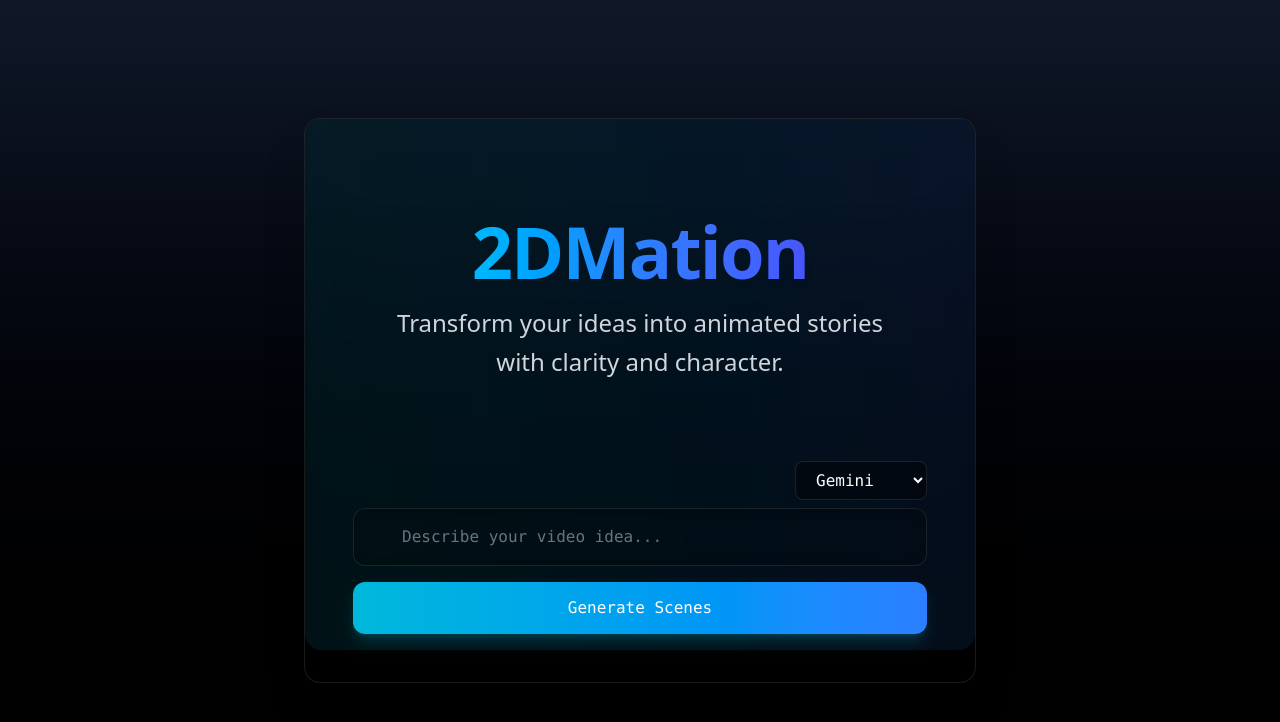
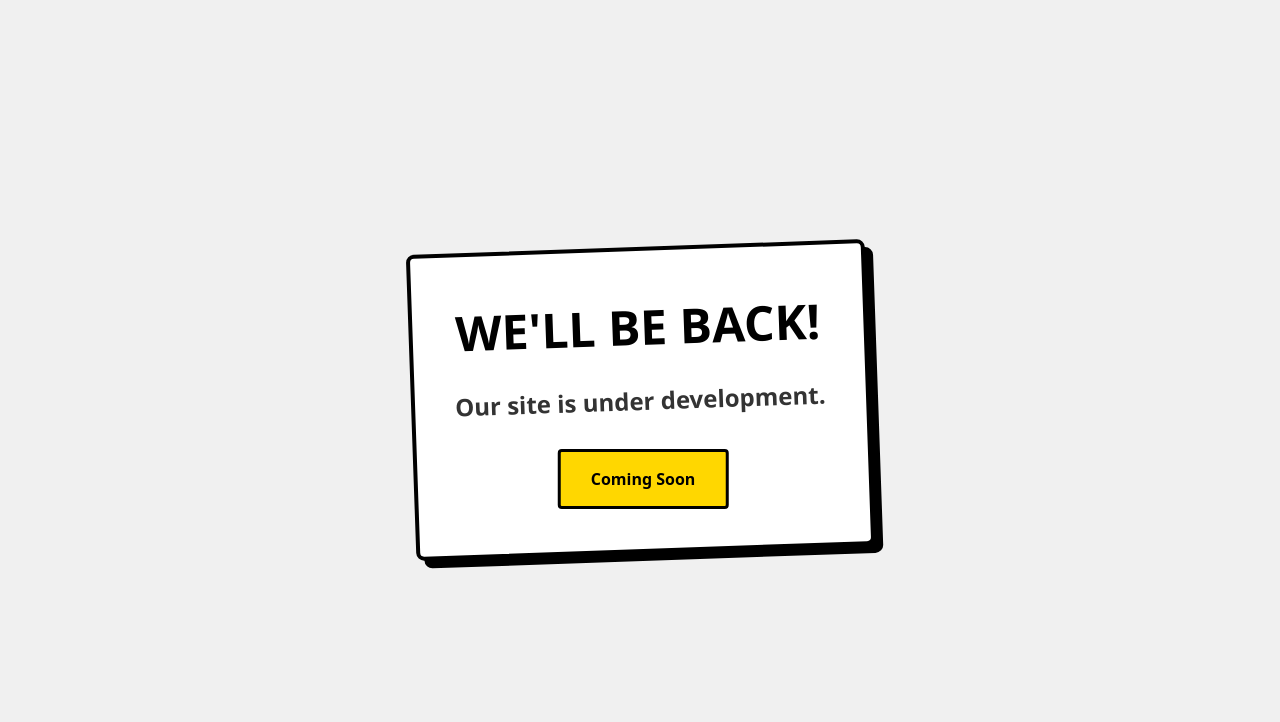
Before and after one commit to haard18/2dmation, a React (Vite) app in the folder client/: page / in a window 1280 px wide. Shown: the top 722 px of the page. Built offline with nearby package versions, Linux system fonts and the light colour scheme.

Commit message:
development

```diff
--- a/client/src/Pages/Home.tsx
+++ b/client/src/Pages/Home.tsx
@@ -1,52 +1,102 @@
 // pages/Home.jsx
 // import { useState } from "react";
-import Container from "../components/Container";
-import Header from "../components/Header";
-import PromptInput from "../components/PromptInput";
-import ScenesList from "../components/ScenesList";
-import RenderButton from "../components/RenderButton";
-import VideoPlayer from "../components/VideoPlayer";
-import useVideoGeneration from "../hooks/useVideoGeneration";
+// import Container from "../components/Container";
+// import Header from "../components/Header";
+// import PromptInput from "../components/PromptInput";
+// import ScenesList from "../components/ScenesList";
+// import RenderButton from "../components/RenderButton";
+// import VideoPlayer from "../components/VideoPlayer";
+// import useVideoGeneration from "../hooks/useVideoGeneration";
 
 const Home = () => {
-  const {
-    input,
-    setInput,
-    loading,
-    videoUrl,
-    scenes,
-    polling,
-    generateScenes,
-    renderVideo,
-    model,
-    setModel,
-  } = useVideoGeneration();
+  // const {
+  //   input,
+  //   setInput,
+  //   loading,
+  //   videoUrl,
+  //   scenes,
+  //   polling,
+  //   generateScenes,
+  //   renderVideo,
+  //   model,
+  //   setModel,
+  // } = useVideoGeneration();
 
+  // return (
+  //   <Container>
+  //     <Header />
+
+  //     <PromptInput
+  //       model={model}
+  //       setModel={setModel}
+  //       input={input}
+  //       setInput={setInput}
+  //       onGenerate={generateScenes}
+  //       loading={loading}
+  //       polling={polling}
+  //     />
+
+  //     <ScenesList scenes={scenes} />
+
+  //     <RenderButton
+  //       onRender={renderVideo}
+  //       loading={loading}
+  //       polling={polling}
+  //       showButton={scenes.length > 0 && !videoUrl}
+  //     />
+
+  //     <VideoPlayer videoUrl={videoUrl} />
+  //   </Container>
+  // );
   return (
-    <Container>
-      <Header />
-
-      <PromptInput
-        model={model}
-        setModel={setModel}
-        input={input}
-        setInput={setInput}
-        onGenerate={generateScenes}
-        loading={loading}
-        polling={polling}
-      />
-
-      <ScenesList scenes={scenes} />
-
-      <RenderButton
-        onRender={renderVideo}
-        loading={loading}
-        polling={polling}
-        showButton={scenes.length > 0 && !videoUrl}
-      />
-
-      <VideoPlayer videoUrl={videoUrl} />
-    </Container>
+    <div style={{
+      minHeight: '100vh',
+      display: 'flex',
+      alignItems: 'center',
+      justifyContent: 'center',
+      backgroundColor: '#f0f0f0',
+      padding: '20px',
+      fontFamily: 'system-ui, -apple-system, sans-serif'
+    }}>
+      <div style={{
+        backgroundColor: '#ffffff',
+        padding: '40px',
+        border: '4px solid #000000',
+        borderRadius: '8px',
+        boxShadow: '8px 8px 0px #000000',
+        transform: 'rotate(-2deg)',
+        maxWidth: '600px',
+        textAlign: 'center'
+      }}>
+        <h1 style={{
+          fontSize: '3rem',
+          fontWeight: '900',
+          marginBottom: '20px',
+          color: '#000000'
+        }}>
+          WE'LL BE BACK!
+        </h1>
+        <p style={{
+          fontSize: '1.5rem',
+          fontWeight: '600',
+          color: '#333333',
+          marginBottom: '30px'
+        }}>
+          Our site is under development.
+        </p>
+        <div style={{
+          backgroundColor: '#FFD700',
+          padding: '15px 30px',
+          border: '3px solid #000000',
+          borderRadius: '4px',
+          display: 'inline-block',
+          fontWeight: 'bold',
+          transform: 'rotate(2deg)'
+        }}>
+          Coming Soon
+        </div>
+      </div>
+    </div>
   );
 };
 
```
